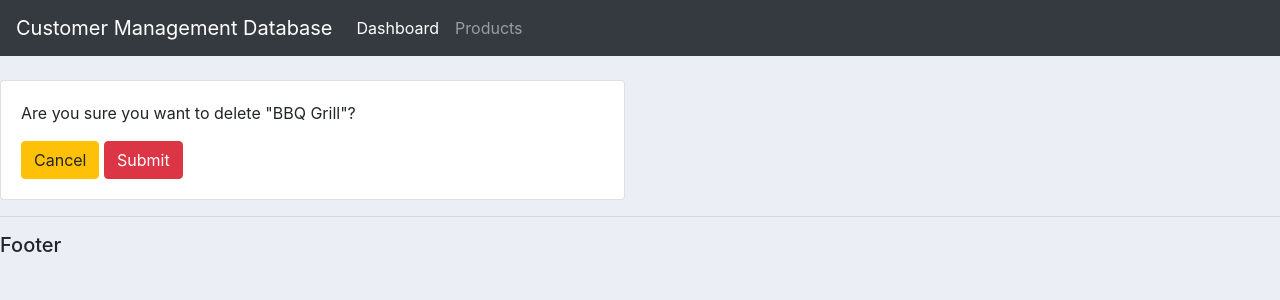
After one commit to bermylle/Customer-Management-Platform-Django, a Django app: page /delete_order/3 in a window 1280 px wide. The commit adds this page. Shown: the top 300 px of the page. Run offline with Django 3.2, Linux system fonts and the light colour scheme; data comes from the database, SQL or seed files in the repository; both versions use the stored data as it was after the commit; some libraries are stand-ins or nearby versions.

Commit message:
CRUD update

```diff
--- a/cmp/accounts/models.py
+++ b/cmp/accounts/models.py
@@ -43,3 +43,7 @@ class Order(models.Model):
 	product = models.ForeignKey(Product, null = True, on_delete = models.SET_NULL)
 	date_created = models.DateTimeField(auto_now_add = True, null = True)
 	status = models.CharField(max_length = 200, null = True, choices = STATUS)
+
+
+	def __str__ (self):
+		return self.product.name
--- /dev/null
+++ b/cmp/accounts/templates/accounts/delete.html
@@ -0,0 +1,23 @@
+{% extends 'accounts/main.html' %}
+
+{% load static %}
+
+{% block content %}
+
+<br>
+<div class="row">
+	<div class="col-md-6">
+		<div class="card card-body">
+			<p> Are you sure you want to delete "{{item}}"?</p>
+
+			<form method="POST" action="{% url 'delete_order' item.id %}">
+				{% csrf_token %}
+				<a href="{% url 'home' %}" class="btn btn-warning"> Cancel</a>
+				<input type="submit" name="Confirm" class="btn btn-danger">
+			</form>
+		</div>
+	</div>
+</div>
+
+
+{% endblock %}
--- a/cmp/accounts/templates/accounts/navbar.html
+++ b/cmp/accounts/templates/accounts/navbar.html
@@ -6,10 +6,10 @@
     <div class="collapse navbar-collapse" id="navbarNav">
         <ul class="navbar-nav">
             <li class="nav-item active">
-        <a class="nav-link" href="#">Dashboard</a>
+                <a class="nav-link" href="{% url 'home' %}">Dashboard</a>
             </li>
             <li class="nav-item">
-        <a class="nav-link" href="#">Products</a>
+                <a class="nav-link" href="{% url 'products' %}">Products</a>
             </li>
 
         </ul>
--- a/cmp/accounts/urls.py
+++ b/cmp/accounts/urls.py
@@ -4,7 +4,11 @@ from . import views
 
 
 urlpatterns = [
-    path('', views.home),
-    path('products/', views.products),
-    path('customer/', views.customer),
+    path('', views.home, name = "home"),
+    path('products/', views.products, name = "products"),
+    path('customer/<str:pk_test>/', views.customer, name = "customer"),
+
+    path('create_order/<str:pk>', views.createOrder, name = 'create_order'),
+    path('update_order/<str:pk>', views.updateOrder, name = 'update_order'),
+    path('delete_order/<str:pk>', views.deleteOrder, name = 'delete_order'),
 ]
--- a/cmp/accounts/views.py
+++ b/cmp/accounts/views.py
@@ -1,6 +1,8 @@
-from django.shortcuts import render
+from django.shortcuts import render, redirect
 from django.http import HttpResponse
+from django.forms import inlineformset_factory #multiple form
 from .models import *
+from .forms import OrderForm
 #Create your views here
 
 def home(request):
@@ -26,5 +28,51 @@ def products(request):
 	# return parameter must be a dict not a querySet (Customer.objects.all())
 	return render(request, 'accounts/products.html', prod)
 
-def customer(request):
-	return render(request, 'accounts/customer.html')
+def customer(request, pk_test):
+	customer = Customer.objects.get(id = pk_test);
+
+	orders = customer.order_set.all()
+	order_count = orders.count()
+	context = {'customer' : customer, 'orders' : orders, 'order_count' : order_count}
+	return render(request, 'accounts/customer.html', context)
+
+def createOrder(request,pk):
+
+	OrderFormSet = inlineformset_factory(Customer, Order, fields = ('product', 'status'))
+	customer = Customer.objects.get(id = pk)
+	formset = OrderFormSet(instance = customer)
+	#form = OrderForm(initial = {'customer' : customer})
+
+	if request.method == 'POST':
+		#print('Printing POST:', request.POST)
+		#form = OrderForm(request.POST)
+		formset = OrderFormSet(request.POST, instance = customer)
+		if formset.is_valid():
+			formset.save()
+			return redirect('/')
+
+	context = {'formset' : formset}
+	return render(request, 'accounts/order_form.html', context)
+
+def updateOrder(request,pk):
+
+	order = Order.objects.get(id = pk)
+	form = OrderForm(instance = order)
+
+	if request.method == 'POST':
+		form = OrderForm(request.POST, instance = order)
+		if form.is_valid():
+			form.save()
+			return redirect('/')
+
+	context = {'form' : form}
+	return render(request, 'accounts/order_form.html', context)
+
+def deleteOrder(request,pk):
+	order = Order.objects.get(id = pk)
+
+	if request.method == 'POST':
+		order.delete()
+		return redirect('/')
+	context = {'item' : order}
+	return render(request, 'accounts/delete.html', context)
--- a/cmp/cmp/urls.py
+++ b/cmp/cmp/urls.py
@@ -17,7 +17,6 @@ from django.contrib import admin
 from django.urls import path, include
 
 
-
 urlpatterns = [
     path('admin/', admin.site.urls),
     path('', include('accounts.urls')),
```
Also changed, not shown: cmp/accounts/forms.py (added, +7 -0 lines), cmp/accounts/templates/accounts/customer.html (+16 -5 lines), cmp/accounts/templates/accounts/dashboard.html (+4 -3 lines), cmp/accounts/templates/accounts/order_form.html (added, +27 -0 lines), cmp/db.sqlite3. Lines whose indentation alone changed are shown as unchanged.
